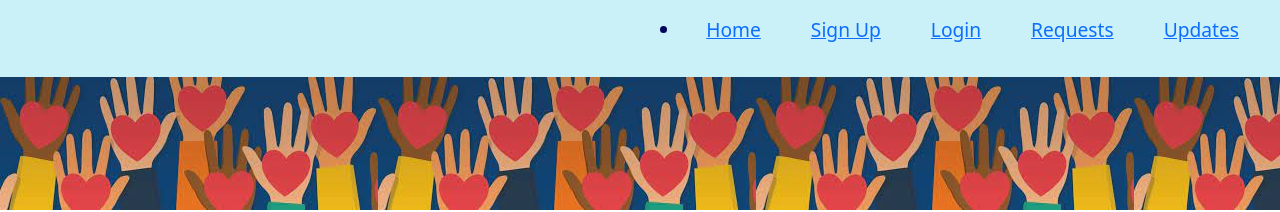
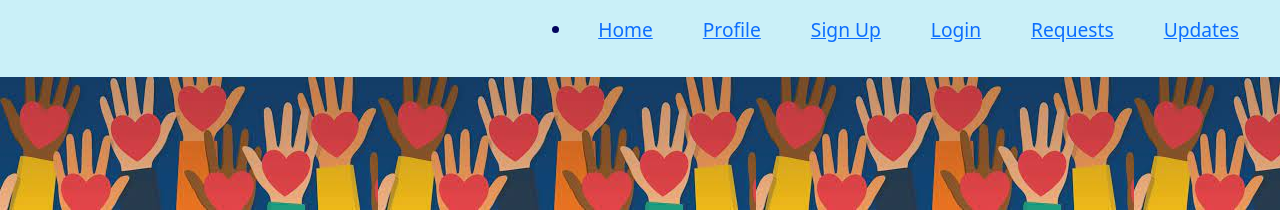
Before and after one commit to mjkonkel/helping-hands, a React (Create React App) app in the folder client/: page / in a window 1280 px wide. Shown: the top 212 px of the page. Built offline with nearby package versions, Linux system fonts and the light colour scheme.

Commit message:
added profile to navbar

```diff
--- a/client/src/components/NavBar/index.js
+++ b/client/src/components/NavBar/index.js
@@ -15,6 +15,8 @@ function NavbarHH() {
         <ul>
           <li>
             <Link to="/home">Home</Link>
+
+            <Link to="/profile">Profile</Link>
 
             <Link to="/signup">Sign Up</Link>
 
```
